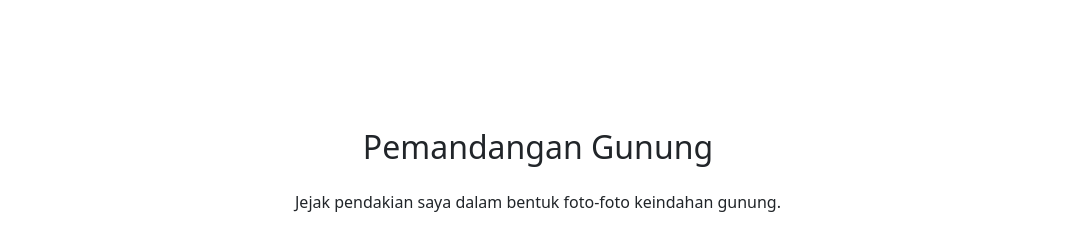
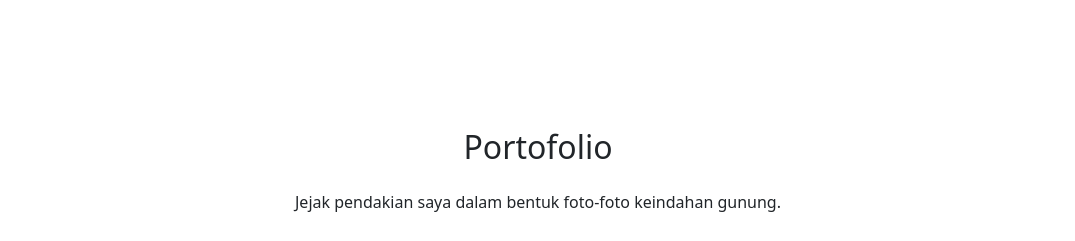
Before and after one commit to Mariojulian123/TUGAS-UAS-W., a plain HTML site: page index.html in a window 1280 px wide. Shown: the part 1520-1761 px from the top of the page, without its empty margins (102-1177 px from the left). Drawn offline with nearby package versions, Linux system fonts and the light colour scheme.

Commit message:
Update index.html

```diff
--- a/index.html
+++ b/index.html
@@ -88,7 +88,7 @@
 
 <!-- PAGE 3: GALLERY -->
 <div class="container py-5" id="portofolio" style="min-height: 100vh;">
-  <h2 class="text-center mb-4">Pemandangan Gunung</h2>
+  <h2 class="text-center mb-4">Portofolio</h2>
   <p class="text-center mb-5">Jejak pendakian saya dalam bentuk foto-foto keindahan gunung.</p>
   <div class="row g-4">
     <div class="col-md-4 text-center">
```
